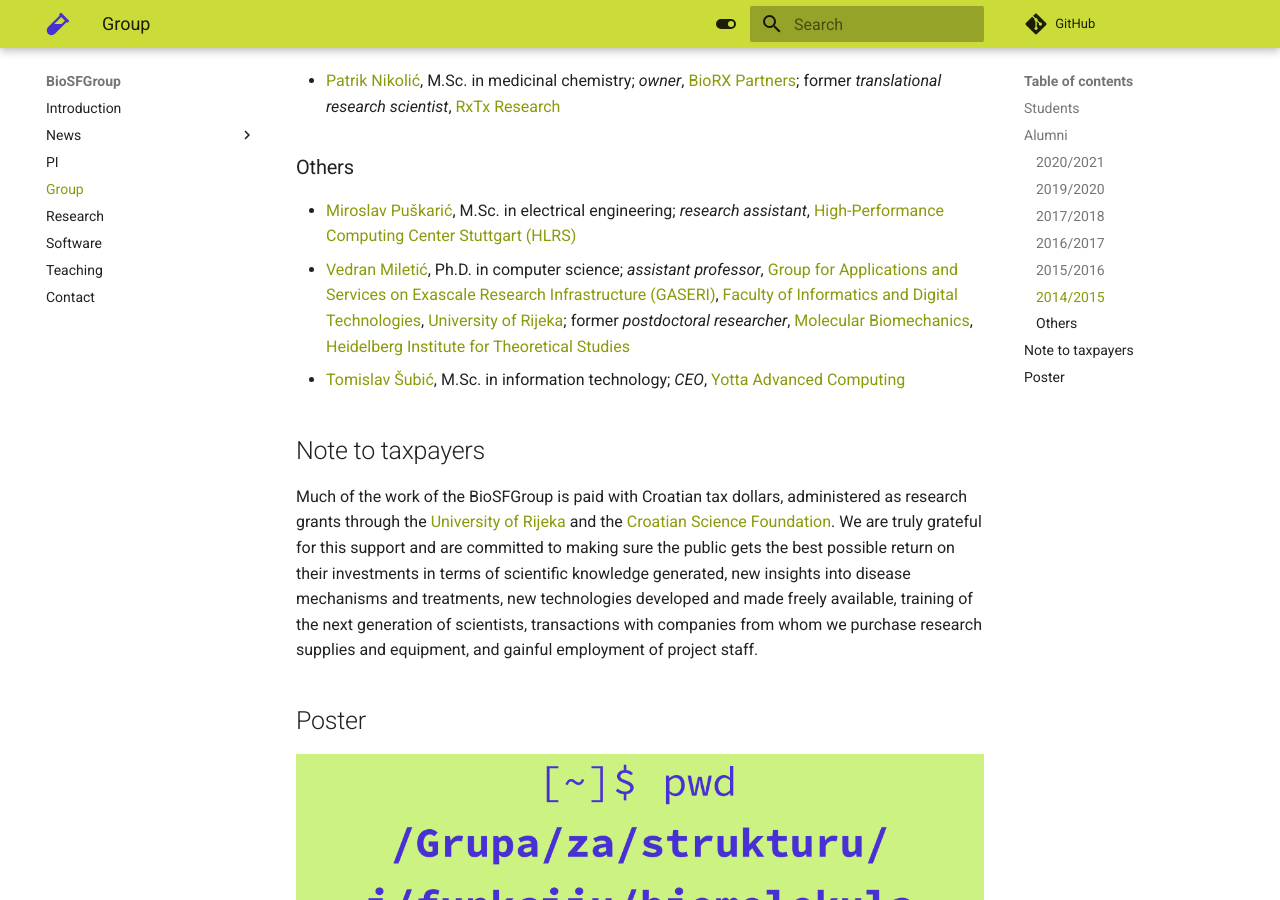
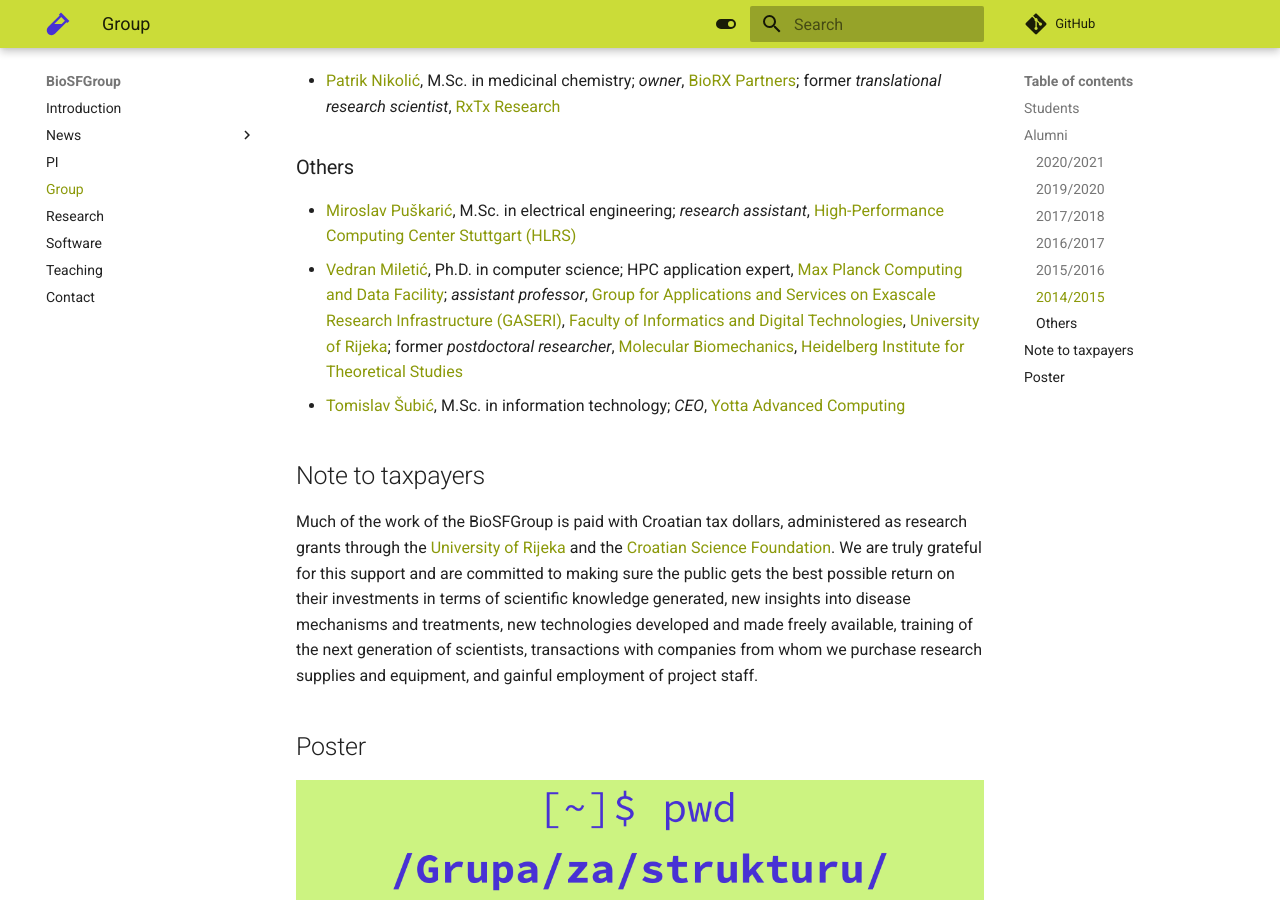
Before and after one commit to svedruziclab/svedruziclab.github.io, an MkDocs documentation site: the page built from docs/group.md, in a window 1280 px wide and 900 px high, scrolled down 1657 px. Built offline with MkDocs 1.6.1 and Material for MkDocs 9.7.7, drawn with Linux system fonts in a browser that asks for light colours; comment, search, counter and statistics services are not loaded.

Commit message:
Updated affiliation

```diff
--- a/docs/group.md
+++ b/docs/group.md
@@ -55,7 +55,7 @@
 ### Others
 
 - [Miroslav Puškarić](https://www.hlrs.de/en/about-us/organization/people/person/puskaric/), M.Sc. in electrical engineering; *research assistant*, [High-Performance Computing Center Stuttgart (HLRS)](https://www.hlrs.de/)
-- [Vedran Miletić](https://vedran.miletic.net/), Ph.D. in computer science; *assistant professor*, [Group for Applications and Services on Exascale Research Infrastructure (GASERI)](https://group.miletic.net/), [Faculty of Informatics and Digital Technologies](https://www.inf.uniri.hr/), [University of Rijeka](https://uniri.hr/); former *postdoctoral researcher*, [Molecular Biomechanics](https://www.h-its.org/research/mbm/), [Heidelberg Institute for Theoretical Studies](https://www.h-its.org/)
+- [Vedran](https://vedran.miletic.net/) [Miletić](https://www.miletic.net/), Ph.D. in computer science; HPC application expert, [Max Planck Computing and Data Facility](https://www.mpcdf.mpg.de/); *assistant professor*, [Group for Applications and Services on Exascale Research Infrastructure (GASERI)](https://group.miletic.net/), [Faculty of Informatics and Digital Technologies](https://www.inf.uniri.hr/), [University of Rijeka](https://uniri.hr/); former *postdoctoral researcher*, [Molecular Biomechanics](https://www.h-its.org/research/mbm/), [Heidelberg Institute for Theoretical Studies](https://www.h-its.org/)
 - [Tomislav Šubić](https://tsubic.info/), M.Sc. in information technology; *CEO*, [Yotta Advanced Computing](https://yac.hr/)
 
 ## Note to taxpayers
```
